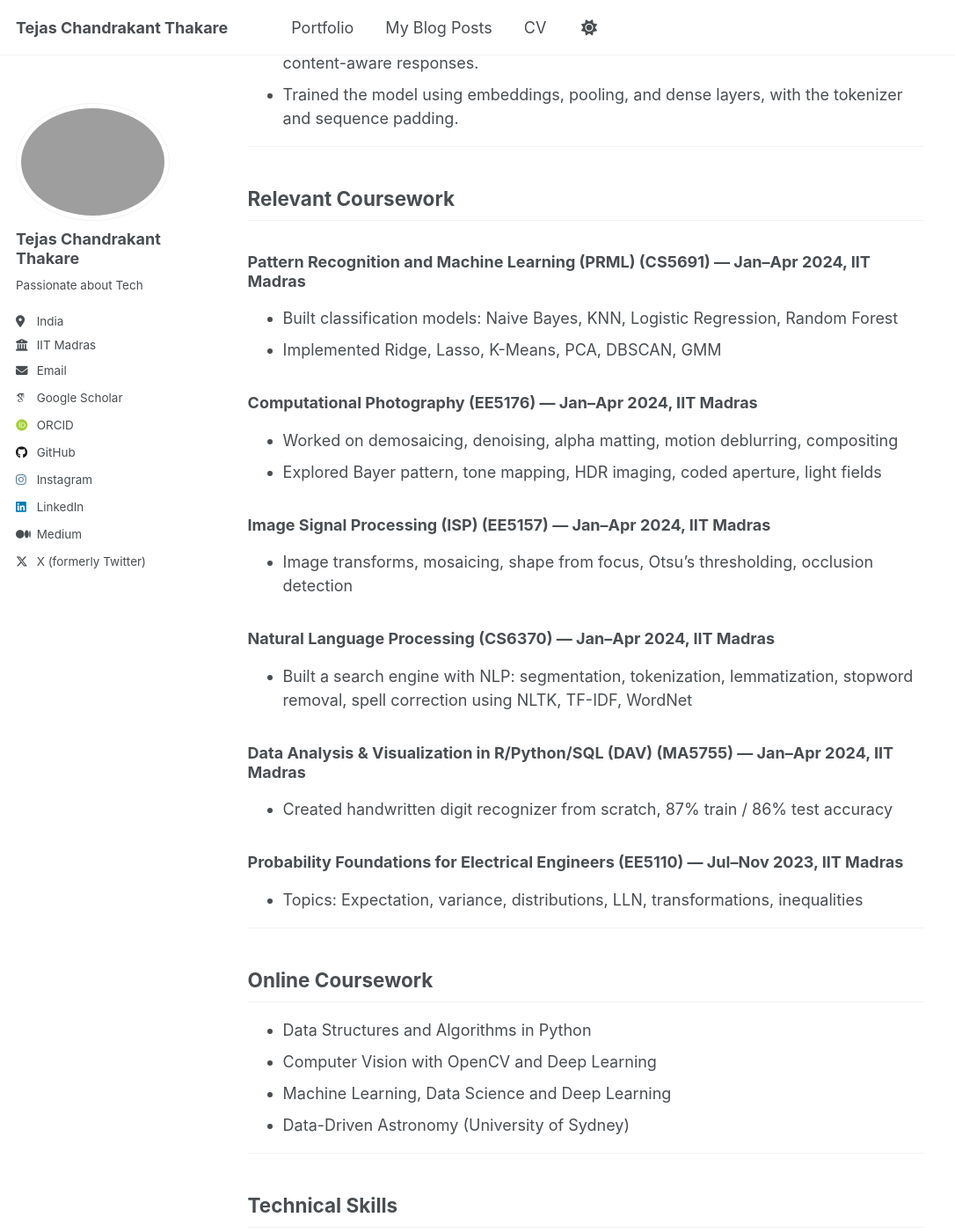
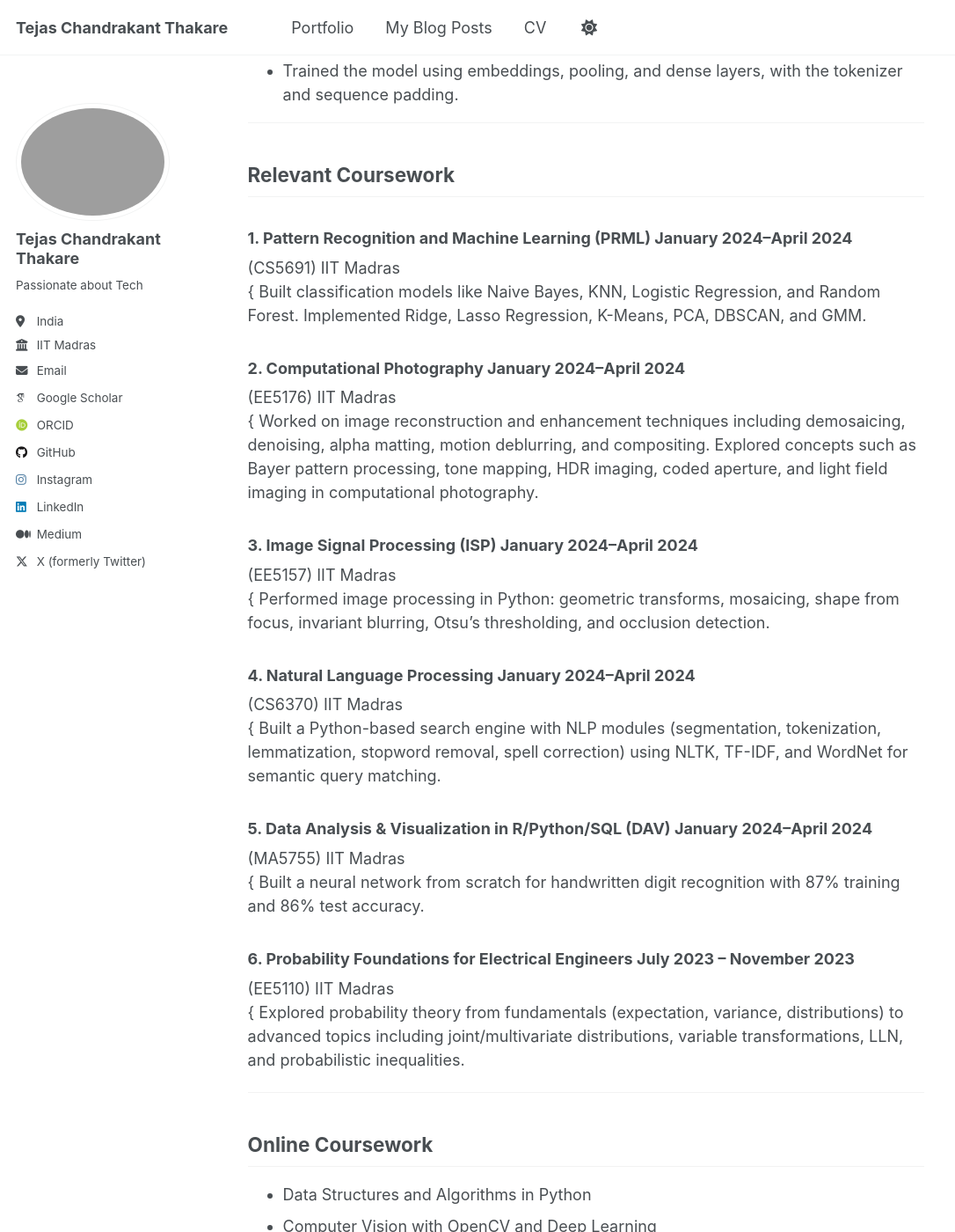
Before and after one commit to TejasCThakare/tejascthakare.github.io, a Jekyll site: the page built from _pages/cv.md, in a window 1280 px wide and 1400 px high, scrolled down 3709 px. Shown: the whole window at 88% size, without its empty margins (0-1086 px from the left). Built offline with Jekyll 4.4.1, drawn with Linux system fonts in a browser that asks for light colours; some web fonts are replaced; our own code applies the rules of GitHub Pages for plain Markdown files; some of the changed text lies outside the part shown.

Commit message:
Update cv.md

```diff
--- a/_pages/cv.md
+++ b/_pages/cv.md
@@ -1,11 +1,9 @@
 # Tejas Chandrakant Thakare
 
-**Indian Institute of Technology Madras**
+Indian Institute of Technology Madras
 Chennai, Tamil Nadu, India
-📞 +91-8796784098
-📧 tejas2iitmadras@gmail.com
-🔗 [LinkedIn](https://www.linkedin.com/in/tejas-t-722758204)
-🔗 [GitHub](https://www.github.com/TejasCThakare)
+H +91-8796784098 • B tejas2iitmadras@gmail.com
+Í www.linkedin.com/in/tejas-t-722758204 • Í www.github.com/TejasCThakare
 
 ---
 
@@ -13,9 +11,9 @@ Chennai, Tamil Nadu, India
 
 **Program** | **Institution/Board** | **%/CGPA** | **Year**
 --- | --- | --- | ---
-M.Tech. (Electrical Engineering) | IIT Madras, Chennai, India | 8.24/10 | 2023–25
-M.Sc. (Physics) | IIT Bhubaneswar, Odisha, India | 7.84/10 | 2021–23
-B.Sc. (Physics, Statistics and Math) | KTHM College (Pune University) | 87.26% | 2017–20
+M.Tech. (Electrical Engineering) | IIT Madras, Chennai, India | 8.24/10 | 2023-25
+M.Sc. (Physics) | IIT Bhubaneswar, Odisha, India | 7.84/10 | 2021-23
+B.Sc. (Physics, Statistics and Math) | KTHM College (Pune University) | 87.26% | 2017-20
 Higher Secondary | Maharashtra State Board | 72.46% | 2017
 Secondary | Maharashtra State Board | 90.20% | 2015
 
@@ -24,16 +22,16 @@ Secondary | Maharashtra State Board | 90.20% | 2015
 ## Research Projects
 
 ### 1. 3D High Dynamic Range Reconstruction of Dynamic Images using Gaussian Splatting
-**Jun’24 – May’25**
+**Jun’24-May’25**
 (M.Tech / Guide: Prof. Kaushik Mitra) IIT Madras
 **Keywords:** 3D HDR Reconstruction, Point Clouds, Gaussian Splatting, NeRF, HDR
 
 - Investigated the limitations of NeRF for HDR scene reconstruction and explored alternative representations for static and dynamic 3D scenes. Developed a comprehensive understanding of radiance fields, tone mapping, and multi-exposure fusion techniques.
 - Proposed a novel dual-path pipeline combining Mertens exposure stacking with 3D Gaussian Splatting for real-time HDR rendering. Achieved PSNR of 37.129 on static scenes, outperforming HDR-GS (35.47) with superior fidelity and efficiency.
-- Extended the 4D Gaussian Splatting framework to support 16-bit dynamic HDR inputs using a self-captured dataset. Enabled temporally consistent HDR synthesis for dynamic scenes. Also developed novel pipeline for HDR-Dynamic novel view synthesis.
+- Extended the 4D Gaussian Splatting framework to support 16-bit dynamic HDR inputs using a self-captured dataset. Enabled temporally consistent HDR synthesis for dynamic scenes. Also developed novel pipeline for HDR-Dynamic novel view synthesis
 
 ### 2. Analysis and Implementation of Machine Learning Model on CERN’s Big Datasets
-**Jun’22 – May’23**
+**Jun’22-May’23**
 (M.Sc / Guide: Prof. Seema Bahinipati) IIT Bhubaneswar
 **Keywords:** Big Data Analysis, EDA, Machine Learning
 
@@ -42,7 +40,7 @@ Secondary | Maharashtra State Board | 90.20% | 2015
 - The applied Boosted Decision Tree model achieved a 0.98 ROC value, effectively classifying signal and noise.
 
 ### 3. The Exponentially Changing Periodic Probability Density Function (PDF)
-**Nov’18 – Mar’19**
+**Nov’18-Mar’19**
 (B.Sc) K.T.H.M. College
 **Keywords:** Probability Distribution, Mathematical Statistics
 
@@ -54,43 +52,43 @@ Secondary | Maharashtra State Board | 90.20% | 2015
 
 ## Personal Projects
 
-### Attention-Guided Hybrid Retinex for Low-Light Image Enhancement
-**Keywords:** Image Enhancement, Image Restoration, Vision (Targeted for publication)
+### 1. Attention-Guided Hybrid Retinex for Low-Light Image Enhancement
+**Keywords:** Image Enhancement, Image Restoration, Vision (Targeted for publication) Personal Project
 
 - Designed a deep learning model that enhances dark, low-light images via Retinex-based decomposition, illumination relighting, and fusion.
 - Integrated attention-guided illumination refinement and multi-scale residual learning for adaptive brightness correction and texture, color preservation.
 - Achieved 21+ PSNR and 0.8+ SSIM on LOL-v1 with a full PyTorch pipeline for training, inference, evaluation, and visual diagnostics.
 
-### GAN-Based Multi-Exposure Prediction for HDR Imaging
-**Keywords:** Generative Model, Deep Learning, CNN, HDR
+### 2. GAN-Based Multi-Exposure Prediction for HDR Imaging
+**Keywords:** Generative Model, Deep Learning, CNN, HDR Personal Project
 
 - Developed a GAN-based model to predict a full 5-level multi-exposure image stack from a single LDR input for HDR-related imaging applications.
 - Designed a convolutional encoder–decoder generator to synthesize photorealistic exposure variations that simulate real-world camera bracketing.
 - Integrated a PatchGAN-style discriminator to assess global structure and local texture consistency across predicted exposure stacks.
 
-### Lung Cancer Detection Using CNN
-**Keywords:** Classification, Medical Imaging, CNN
+### 3. Lung Cancer Detection Using CNN
+**Keywords:** Classification, Medical Imaging, CNN Personal Project
 
 - Developed a CNN for lung cancer classification, achieving 92% validation accuracy on microscopic lung images.
 - Achieved 97%, 87%, and 91% F1-scores for three lung cancer types, demonstrating strong model performance.
 - Boosted efficiency with regularization & augmentation, achieving 92% macro-average precision, recall, & F1-score.
 
-### Autocorrect System
-**Keywords:** NLP, Text Processing
+### 4. Autocorrect System
+**Keywords:** NLP, Text Processing Personal Project
 
 - Engineered an autocorrect system that enhances text accuracy and user experience by suggesting correct words.
 - Increased data processing efficiency by 15% by developing a scalable Python script for handling large text files.
 - Devised a word variant production method to provide accurate spelling corrections by generating possible words.
 
-### Movie Recommendation System
-**Keywords:** Data Preprocessing, Recommender Systems
+### 5. Movie Recommendation System
+**Keywords:** Data Preprocessing, Recommender Systems Personal Project
 
 - Built a content-based movie recommendation system using 4,800+ movies to provide personalized suggestions.
 - Carried out data pre-processing and feature engineering on text and numerical data, thus boosting the accuracy.
 - System retrieves and ranks the top 10 similar movies using a similarity matrix, enhancing the user experience.
 
-### Chatbot Creation
-**Keywords:** Intent Classification, Text Embeddings
+### 6. Chatbot Creation
+**Keywords:** Intent Classification, Text Embeddings Personal Project
 
 - Designed a Chatbot model using TensorFlow and Keras, achieving over 94% accuracy in intent classification.
 - Mapped user input patterns to specific intents using a JSON-based dataset, enabling content-aware responses.
@@ -100,25 +98,29 @@ Secondary | Maharashtra State Board | 90.20% | 2015
 
 ## Relevant Coursework
 
-### Pattern Recognition and Machine Learning (PRML) (CS5691) — Jan–Apr 2024, IIT Madras
-- Built classification models: Naive Bayes, KNN, Logistic Regression, Random Forest
-- Implemented Ridge, Lasso, K-Means, PCA, DBSCAN, GMM
+### 1. Pattern Recognition and Machine Learning (PRML) January 2024–April 2024
+(CS5691) IIT Madras
+{ Built classification models like Naive Bayes, KNN, Logistic Regression, and Random Forest. Implemented Ridge, Lasso Regression, K-Means, PCA, DBSCAN, and GMM.
 
-### Computational Photography (EE5176) — Jan–Apr 2024, IIT Madras
-- Worked on demosaicing, denoising, alpha matting, motion deblurring, compositing
-- Explored Bayer pattern, tone mapping, HDR imaging, coded aperture, light fields
+### 2. Computational Photography January 2024–April 2024
+(EE5176) IIT Madras
+{ Worked on image reconstruction and enhancement techniques including demosaicing, denoising, alpha matting, motion deblurring, and compositing. Explored concepts such as Bayer pattern processing, tone mapping, HDR imaging, coded aperture, and light field imaging in computational photography.
 
-### Image Signal Processing (ISP) (EE5157) — Jan–Apr 2024, IIT Madras
-- Image transforms, mosaicing, shape from focus, Otsu’s thresholding, occlusion detection
+### 3. Image Signal Processing (ISP) January 2024–April 2024
+(EE5157) IIT Madras
+{ Performed image processing in Python: geometric transforms, mosaicing, shape from focus, invariant blurring, Otsu’s thresholding, and occlusion detection.
 
-### Natural Language Processing (CS6370) — Jan–Apr 2024, IIT Madras
-- Built a search engine with NLP: segmentation, tokenization, lemmatization, stopword removal, spell correction using NLTK, TF-IDF, WordNet
+### 4. Natural Language Processing January 2024–April 2024
+(CS6370) IIT Madras
+{ Built a Python-based search engine with NLP modules (segmentation, tokenization, lemmatization, stopword removal, spell correction) using NLTK, TF-IDF, and WordNet for semantic query matching.
 
-### Data Analysis & Visualization in R/Python/SQL (DAV) (MA5755) — Jan–Apr 2024, IIT Madras
-- Created handwritten digit recognizer from scratch, 87% train / 86% test accuracy
+### 5. Data Analysis & Visualization in R/Python/SQL (DAV) January 2024–April 2024
+(MA5755) IIT Madras
+{ Built a neural network from scratch for handwritten digit recognition with 87% training and 86% test accuracy.
 
-### Probability Foundations for Electrical Engineers (EE5110) — Jul–Nov 2023, IIT Madras
-- Topics: Expectation, variance, distributions, LLN, transformations, inequalities
+### 6. Probability Foundations for Electrical Engineers July 2023 – November 2023
+(EE5110) IIT Madras
+{ Explored probability theory from fundamentals (expectation, variance, distributions) to advanced topics including joint/multivariate distributions, variable transformations, LLN, and probabilistic inequalities.
 
 ---
 
@@ -133,26 +135,24 @@ Secondary | Maharashtra State Board | 90.20% | 2015
 
 ## Technical Skills
 
-- **Programming Languages:** Python, SQL, C++, MATLAB
-- **Libraries:** NumPy, Pandas, Matplotlib, TensorFlow
-- **Deep Learning & ML:** Scikit-Learn, PyTorch, Keras
-- **Tools:** MS Excel, PowerPoint, Word, Power BI
-- **NLP & Vision:** NLTK, spaCy, OpenCV, Pillow, scikit-image, imageio
+- Programming Languages: Python, SQL, C++, MATLAB
+- Libraries: NumPy, Pandas, Matplotlib, TensorFlow
+- Deep Learning & ML: Scikit-Learn, PyTorch, Keras
+- Tools: MS Excel, PowerPoint, Word, Power BI
+- NLP & Vision: NLTK, spaCy, OpenCV, Pillow, scikit-image, imageio
 
 ---
 
 ## Positions of Responsibility
 
-- **Teaching Assistant:** Modern Computer Vision course — supported 100+ students
-- **Student Placement Coordinator:** IIT Bhubaneswar — handled 200+ students
-- **Assistant Coordinator, Counseling Service:** Guided 80+ freshers
+- Teaching Assistant: Designed quizzes and assignments for Modern Computer Vision course; supported 100+ students.
+- Student Placement Coordinator: Coordinated placement season of IIT Bhubaneswar, handling over 200+ students.
+- Assistant Coordinator, Counseling Service Team: Guided over 80+ freshers on-campus at IIT Bhubaneswar.
 
 ---
 
 ## Achievements / Awards
 
-- **AIR 617** — IIT-JAM 2021, conducted by IISc Bangalore
-- **First Prize** — Poster Presentation, Sandip University, Nashik
-- **Published** — 3 Scientific Articles during B.Sc.
-
----
+- All India Rank - 617 in IIT-JAM 2021 Entrance Examination conducted by IISc Bangalore.
+- First Prize in Poster Presentation Competition held at Sandip University, Nashik.
+- Published 3 Scientific Articles during B.Sc.
```
